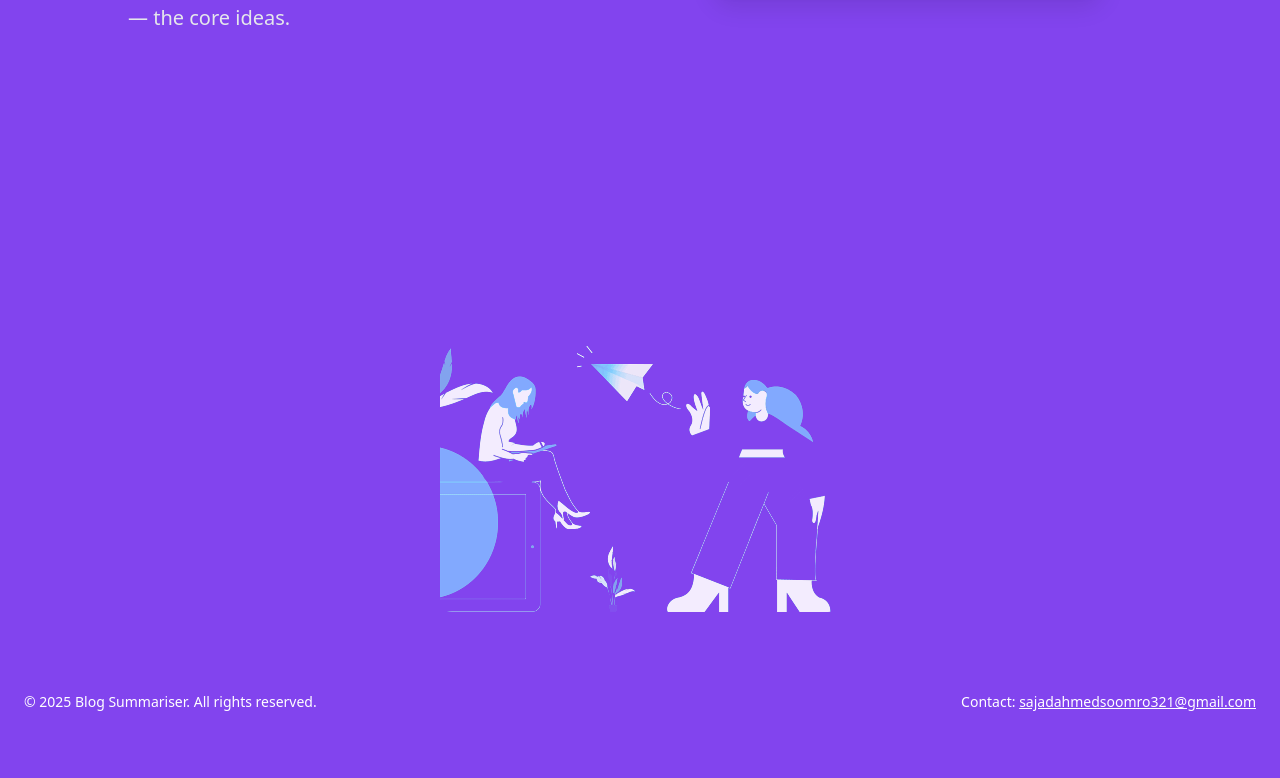
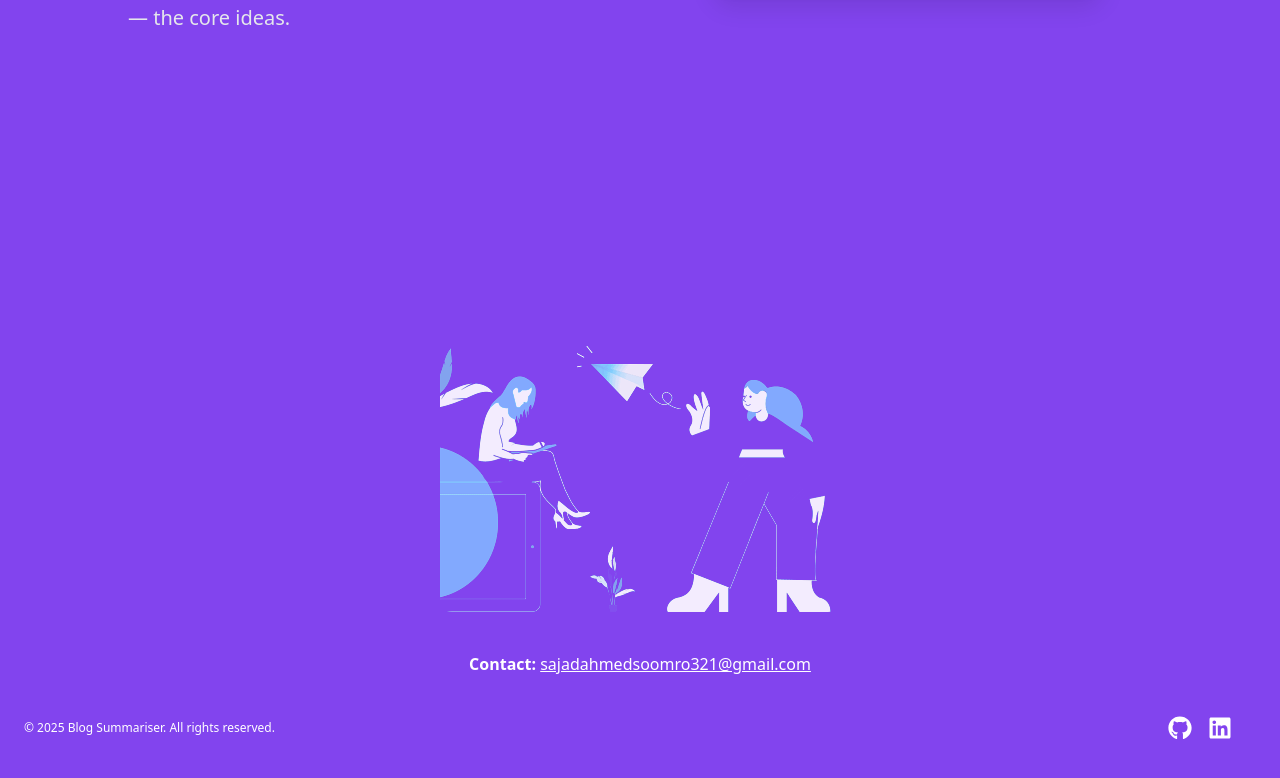
Before and after one commit to Sajad-ahmed-soomro/Nexium_Sajad_Ahmed_Onboarding, a Next.js app in the folder assignment-2/: page / in a window 1280 px wide. Shown: the part 1186-1964 px from the top of the page. Before the commit the page ends 1938 px from the top, so only its background shows below. Built offline with nearby package versions, Linux system fonts and the light colour scheme.

Commit message:
improved contact details

```diff
--- a/assignment-2/components/Footer.jsx
+++ b/assignment-2/components/Footer.jsx
@@ -2,6 +2,8 @@
 
 import React from "react"
 import Image from "next/image"
+import { FaLinkedin, FaGithub } from "react-icons/fa"
+
 
 const Footer = () => {
   return (
@@ -10,8 +12,9 @@ const Footer = () => {
       className="mt-20 bg-transparent py-10 text-white px-6"
     >
       {/* Contact GIF centered */}
-      <div className="flex justify-center mb-20">
-              <Image
+      <div className="flex flex-col items-center mb-10">
+      <div className="flex justify-center mb-10">
+        <Image
           src="/images/contact.gif"
           alt="Contact GIF"
           width={400}
@@ -21,13 +24,8 @@ const Footer = () => {
         />
       </div>
 
-      {/* Footer Text aligned to left */}
-      <div className="flex flex-col sm:flex-row sm:items-center sm:justify-between gap-2 text-left mt-10">
-        <p className="text-sm">
-          © 2025 Blog Summariser. All rights reserved.
-        </p>
-        <p className="text-sm">
-          Contact:{" "}
+      <p>
+          <span className="font font-semibold">Contact:{" "}</span>
           <a
             href="mailto:sajadahmedsoomro321@gmail.com"
             className="underline hover:text-blue-400 transition-colors"
@@ -35,7 +33,38 @@ const Footer = () => {
             sajadahmedsoomro321@gmail.com
           </a>
         </p>
+        </div>
+
+      <div className="flex flex-col sm:flex-row  items-center justify-between gap-4 text-sm">
+
+      <p className="text-xs text-center">
+        © 2025 Blog Summariser. All rights reserved.
+      </p>
+        <div className="flex gap-4 mr-6">
+          <a
+            href="https://github.com/Sajad-ahmed-soomro"
+            target="_blank"
+            rel="noopener noreferrer"
+            className="hover:text-blue-400 transition-colors"
+            aria-label="GitHub"
+          >
+            <FaGithub size={24} />
+          </a>
+          <a
+            href="https://www.linkedin.com/in/sajad-ahmed/"
+            target="_blank"
+            rel="noopener noreferrer"
+            className="hover:text-blue-400 transition-colors"
+            aria-label="LinkedIn"
+          >
+            <FaLinkedin size={24} />
+          </a>
+        </div>
+
+      {/* Copyright */}
+
       </div>
+
     </footer>
   )
 }
--- a/assignment-2/package.json
+++ b/assignment-2/package.json
@@ -19,6 +19,7 @@
     "next": "15.3.5",
     "react": "^19.0.0",
     "react-dom": "^19.0.0",
+    "react-icons": "^5.5.0",
     "tailwind-merge": "^3.3.1"
   },
   "devDependencies": {
```
Also changed, not shown: 1 other file (tests, documents, lock files or other folders).
